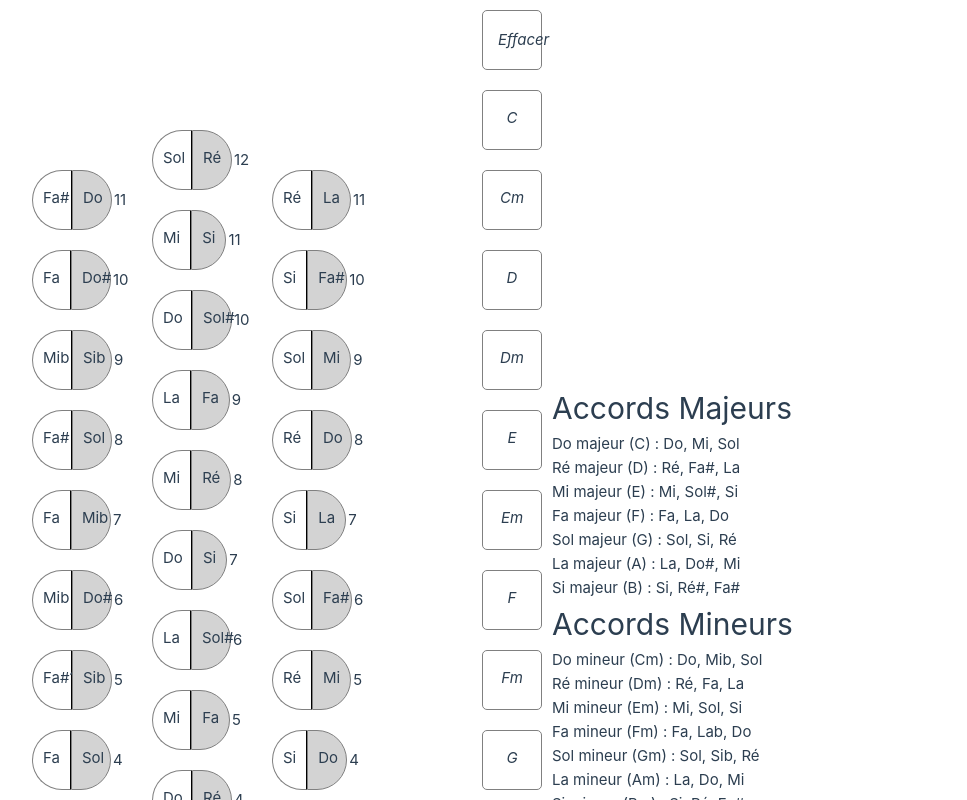
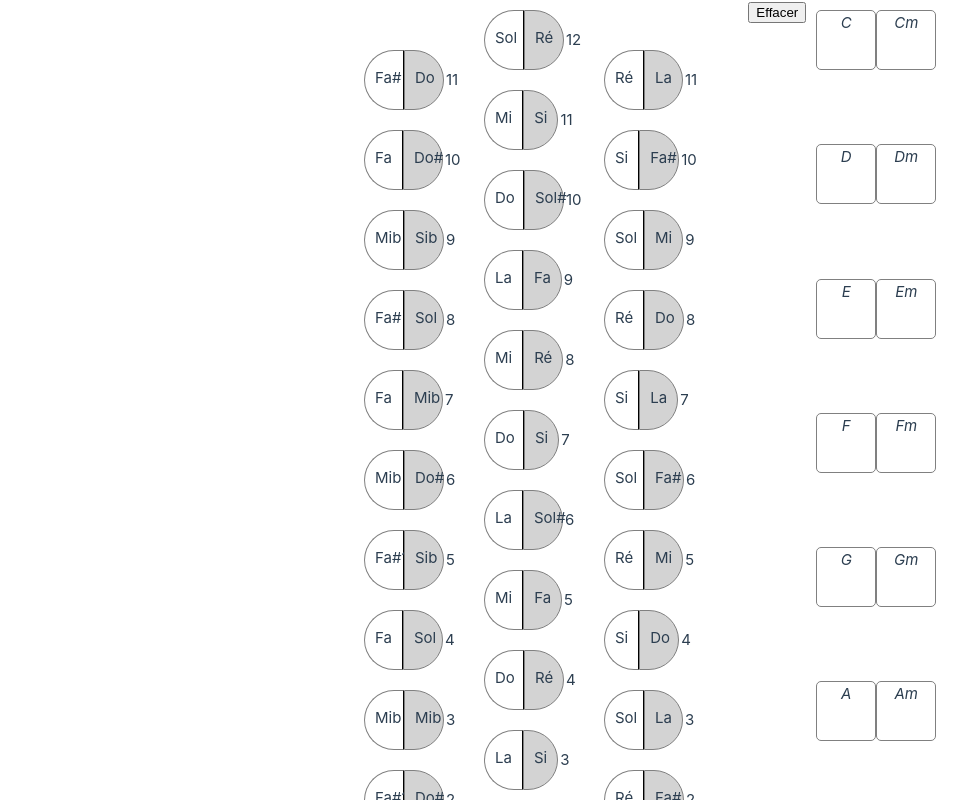
Before and after one commit to sylvain-anselmino/tablature_accordeon, a Vue app in the folder tablature_accordeon/: page / in a window 1280 px wide. Shown: the top 800 px of the page, without its empty margins (296-1263 px from the left). Built offline with nearby package versions, Linux system fonts and the light colour scheme.

Commit message:
disposition en 2 colonnes

```diff
--- a/tablature_accordeon/src/components/LetterNotes.vue
+++ b/tablature_accordeon/src/components/LetterNotes.vue
@@ -3,71 +3,35 @@ import WelcomeItem from "./NoteItem.vue";
 </script>
 
 <template>
+    <div><button @click="$emit('select-accord', [])">Effacer</button></div>
   <div class="container">
-    <WelcomeItem @click="$emit('select-accord', [])">Effacer</WelcomeItem>
-    <div>
       <WelcomeItem @click="$emit('select-accord', ['Do', 'Mi', 'Sol'])"
         >C</WelcomeItem
       >
       <WelcomeItem @click="$emit('select-accord', ['Do', 'Mib', 'Sol'])"
         >Cm</WelcomeItem
       >
-    </div>
-    <div>
       <WelcomeItem @click="$emit('select-accord', ['Ré', 'Fa#', 'La'])">D</WelcomeItem>
       <WelcomeItem @click="$emit('select-accord', ['Ré', 'Fa', 'La'])">Dm</WelcomeItem>
-    </div>
-    <div>
       <WelcomeItem @click="$emit('select-accord', ['Mi', 'Sol#', 'Si'])">E</WelcomeItem>
       <WelcomeItem @click="$emit('select-accord', ['Mi', 'Sol', 'Si'])">Em</WelcomeItem>
-    </div>
-    <div>
       <WelcomeItem @click="$emit('select-accord', ['Fa', 'La', 'Do'])">F</WelcomeItem>
       <WelcomeItem @click="$emit('select-accord', ['Fa', 'Sol#', 'Do'])">Fm</WelcomeItem>
-    </div>
-    <div>
       <WelcomeItem @click="$emit('select-accord', ['Sol', 'Si', 'Ré'])">G</WelcomeItem>
       <WelcomeItem @click="$emit('select-accord', ['Sol', 'Sib', 'Ré'])">Gm</WelcomeItem>
-  </div>
-    <div>
       <WelcomeItem @click="$emit('select-accord', ['La', 'Do#', 'Mi'])">A</WelcomeItem>
       <WelcomeItem @click="$emit('select-accord', ['La', 'Do', 'Mi'])">Am</WelcomeItem>
-  </div>
-    <div>
       <WelcomeItem @click="$emit('select-accord', ['Si', 'Ré#', 'Fa#'])">B</WelcomeItem>
       <WelcomeItem @click="$emit('select-accord', ['Si', 'Ré', 'Fa#'])">Bm</WelcomeItem>
-    </div>
   </div>
 
-  <div class="container" style="width: 400px">
-    <h1>Accords Majeurs</h1>
-    <div>Do majeur (C) : Do, Mi, Sol</div>
-    <div>Ré majeur (D) : Ré, Fa#, La</div>
-    <div>Mi majeur (E) : Mi, Sol#, Si</div>
-    <div>Fa majeur (F) : Fa, La, Do</div>
-    <div>Sol majeur (G) : Sol, Si, Ré</div>
-    <div>La majeur (A) : La, Do#, Mi</div>
-    <div>Si majeur (B) : Si, Ré#, Fa#</div>
-    <h1>Accords Mineurs</h1>
-    <div>Do mineur (Cm) : Do, Mib, Sol</div>
-    <div>Ré mineur (Dm) : Ré, Fa, La</div>
-    <div>Mi mineur (Em) : Mi, Sol, Si</div>
-    <div>Fa mineur (Fm) : Fa, Lab, Do</div>
-    <div>Sol mineur (Gm) : Sol, Sib, Ré</div>
-    <div>La mineur (Am) : La, Do, Mi</div>
-    <div>Si mineur (Bm) : Si, Ré, Fa#</div>
-  </div>
 </template>
 
 <style scoped>
 .container {
   display: flex;
-  flex-direction: row;
-  justify-content: center;
-}
-.container>div {
-  display: flex;
-  flex-direction: column;
-  justify-content: center;
+  flex-wrap: wrap;
+  flex: 1 1 50%; /* Chaque élément occupe 50% de la largeur du conteneur */
+  padding: 10px; /* Optionnel : pour ajouter de l'espace autour des éléments */
 }
 </style>
--- a/tablature_accordeon/src/components/NoteItem.vue
+++ b/tablature_accordeon/src/components/NoteItem.vue
@@ -12,11 +12,9 @@
 .item {
   border: solid 1px gray;
   border-radius: 5px;
-  width: 60px;
+  min-width:  60px;
   height: 60px;
   text-align: center;
   cursor: pointer;
-  padding: 15px;
-  margin: 10px
 }
 </style>
```
